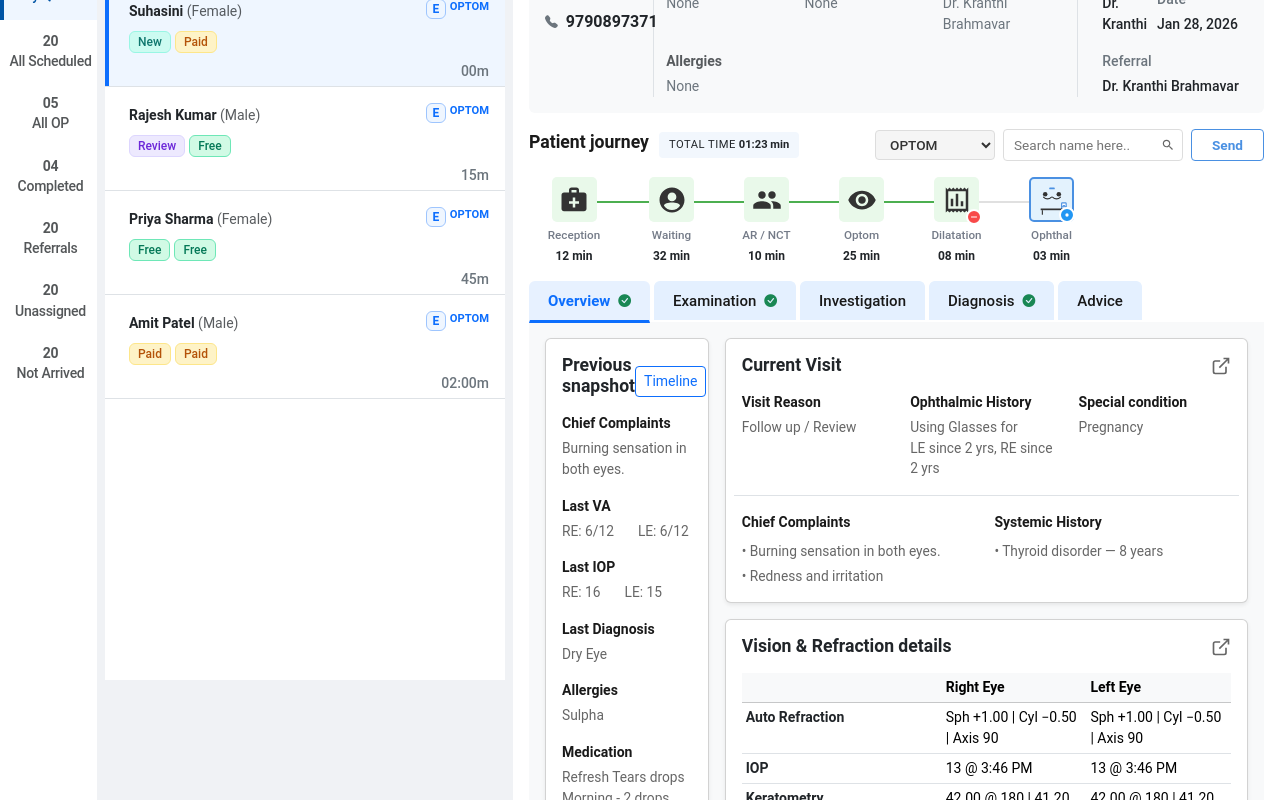
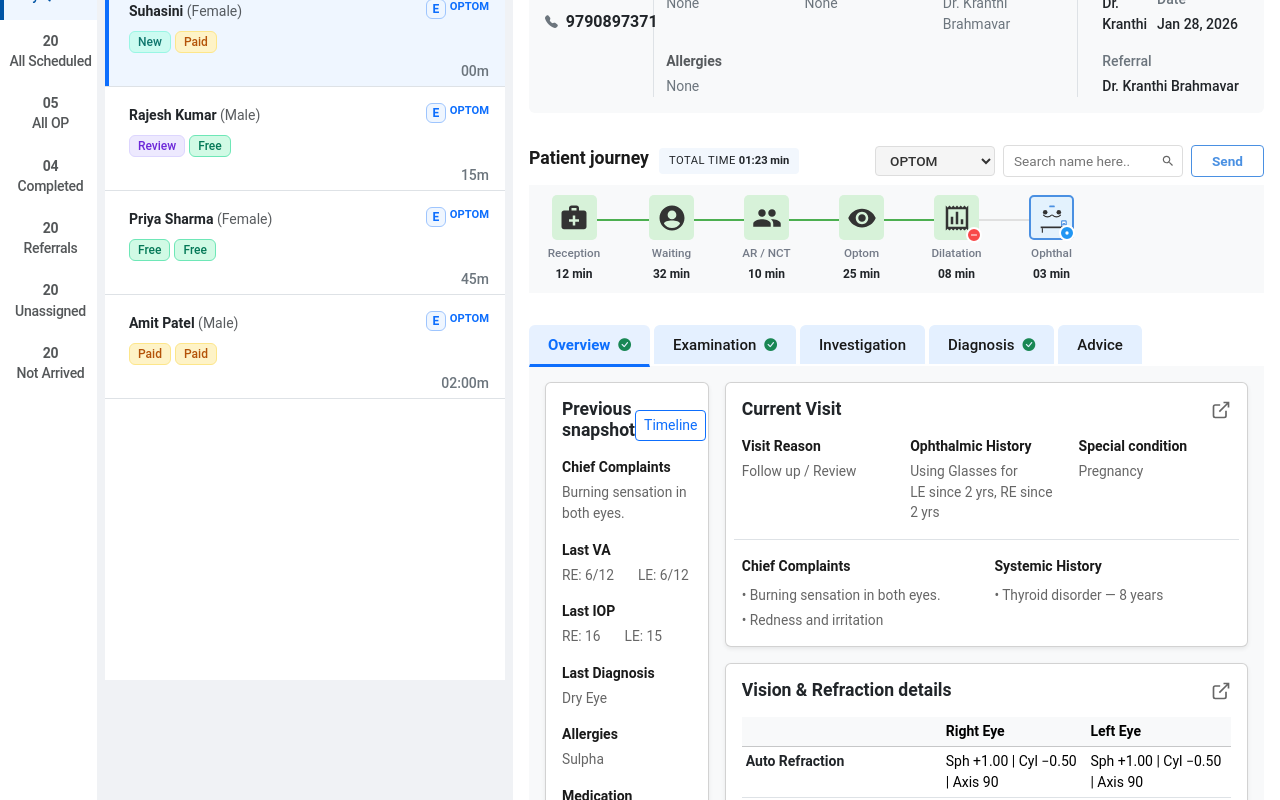
Before and after one commit to Suriyakumar-DRAA/keep-it-simple, an Angular app: page /outpatients in a window 1280 px wide. Shown: the part 240-1040 px from the top of the page. Built offline with nearby package versions, Linux system fonts and the light colour scheme.

Commit message:
design changes commit

```diff
--- a/src/app/features/opd-assessment/pages/assessment.component.html
+++ b/src/app/features/opd-assessment/pages/assessment.component.html
@@ -16,7 +16,7 @@
             (selectPatient)="onSelectPatient($event)" [queueLabel]="selectedQueue" *ngIf="!isSidebarOpen">
         </app-patient-queue>
 
-        <div class="ms-2 flex-grow-1 d-flex flex-column overflow-hidden bg-white h-100">
+        <div class="flex-grow-1 d-flex flex-column overflow-hidden bg-white h-100">
             <ng-container *ngIf="patient; else noSelection">
                 <app-patient-info [patient]="patient" [case]="patient.case" class="flex-shrink-0">
                     <!-- Prevent shrinking -->
@@ -35,7 +35,7 @@
             <app-patient-journey> </app-patient-journey>
 
             <!-- Tabs Navigation -->
-            <div class="px-3 main-workspace">
+            <div class="px-3 py-3 main-workspace">
                 <ul class="nav nav-tabs border-bottom-0">
                     @for (tab of tabs; track tab.id) {
                     <li class="nav-item">
--- a/src/app/features/opd-assessment/pages/patient-journey/patient-journey.component.html
+++ b/src/app/features/opd-assessment/pages/patient-journey/patient-journey.component.html
@@ -1,4 +1,4 @@
-<div class="px-3 pb-3">
+<div class="px-3 py-3">
     <!-- Header: Title on Left, Controls on Right -->
     <div class="journey-header">
         <div class="header-left">
@@ -30,7 +30,7 @@
         </div>
     </div>
 
-    <div class="journey-content mt-3">
+    <div class="journey-content mt-2 bg-light">
         <div class="journey-steps-wrapper">
             <div class="journey-steps">
                 <!-- Reception (Completed) -->
--- a/src/app/features/opd-assessment/pages/patient-journey/patient-journey.component.scss
+++ b/src/app/features/opd-assessment/pages/patient-journey/patient-journey.component.scss
@@ -127,7 +127,7 @@
        flex: 1;
        //    background-color: #F8FAFB;
        /* UPDATED: Left padding set to 0 to align first step with title */
-    //    padding: 15px 15px 15px 0;
+       //    padding: 15px 15px 15px 0;
        border-radius: 6px;
 
        /* HORIZONTAL SCROLL ENABLED */
@@ -160,6 +160,7 @@
        justify-content: flex-start;
        position: relative;
        flex-wrap: nowrap;
+       padding: 10px 0px;
        /* Forces single row */
        //    padding-bottom: 5px;
        /* Space for scrollbar */
@@ -228,7 +229,7 @@
    }
 
    .step-icon-wrapper.completed {
-       background-color: #e9f9ea;
+       background-color: #d7f2d9;
    }
 
    .step-icon-wrapper.current {
--- a/src/app/features/opd-assessment/pages/patient-queue/patient-queue.component.html
+++ b/src/app/features/opd-assessment/pages/patient-queue/patient-queue.component.html
@@ -1,4 +1,4 @@
-<div class="ms-2 min-vh-100 d-flex position-relative bg-white">
+<div class="min-vh-100 d-flex position-relative bg-white {{visiblePatientQueue() ? 'me-2' : ''}}">
     <div class="queue-content d-flex flex-column overflow-hidden transition-all"
         [style.width]="visiblePatientQueue() ? '400px' : '0px'" [style.opacity]="visiblePatientQueue() ? '1' : '0'"
         [style.visibility]="visiblePatientQueue() ? 'visible' : 'hidden'">
--- a/src/app/features/opd-assessment/pages/patient-summary/patient-summary.component.html
+++ b/src/app/features/opd-assessment/pages/patient-summary/patient-summary.component.html
@@ -1,6 +1,6 @@
-<div class="container-fluid p-3 p-md-2" style="max-width: 1200px;">
-    <div class="border-0">
-        <button type="button" class="btn btn-danger btn-sm position-absolute end-0 top-0 m-3" aria-label="Close"
+<div class="p-3 p-md-2 patient-summary-content">
+    <div class="d-flex justify-content-end">
+        <button type="button" class="btn btn-danger btn-sm" aria-label="Close"
             (click)="close.emit()">
             <i class="bi bi-x"></i> Close
         </button>
--- a/src/app/features/opd-assessment/pages/patient-summary/patient-summary.component.scss
+++ b/src/app/features/opd-assessment/pages/patient-summary/patient-summary.component.scss
@@ -38,3 +38,10 @@
     color: white;
     border-color: #4A90E2;
 }
+
+.patient-summary-content {
+    max-width: 1200px;
+    height: calc(100vh - 200px);
+    overflow-y: auto;
+    padding-right: 10px;
+}
--- a/src/app/features/opd-patient-stats/pages/opd-patient-stats.component.html
+++ b/src/app/features/opd-patient-stats/pages/opd-patient-stats.component.html
@@ -1,4 +1,4 @@
-<div class="sidebar-container bg-light d-flex flex-column h-100">
+<div class="me-2 sidebar-container bg-light d-flex flex-column h-100">
     <!-- Queue List with Scroll -->
     <div class="flex-grow-1 overflow-y-auto custom-scrollbar">
         <div class="queue-sidebar">
```
